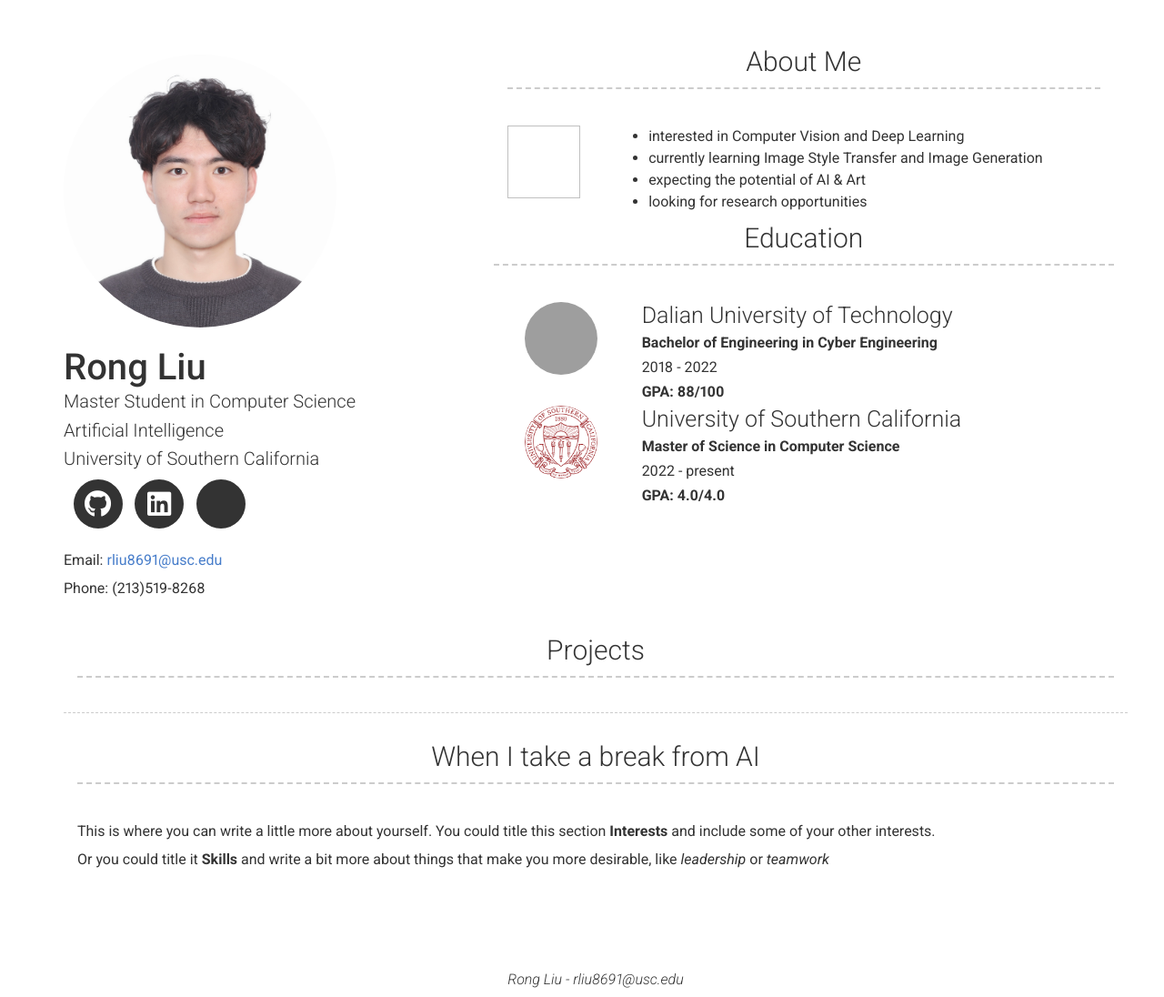
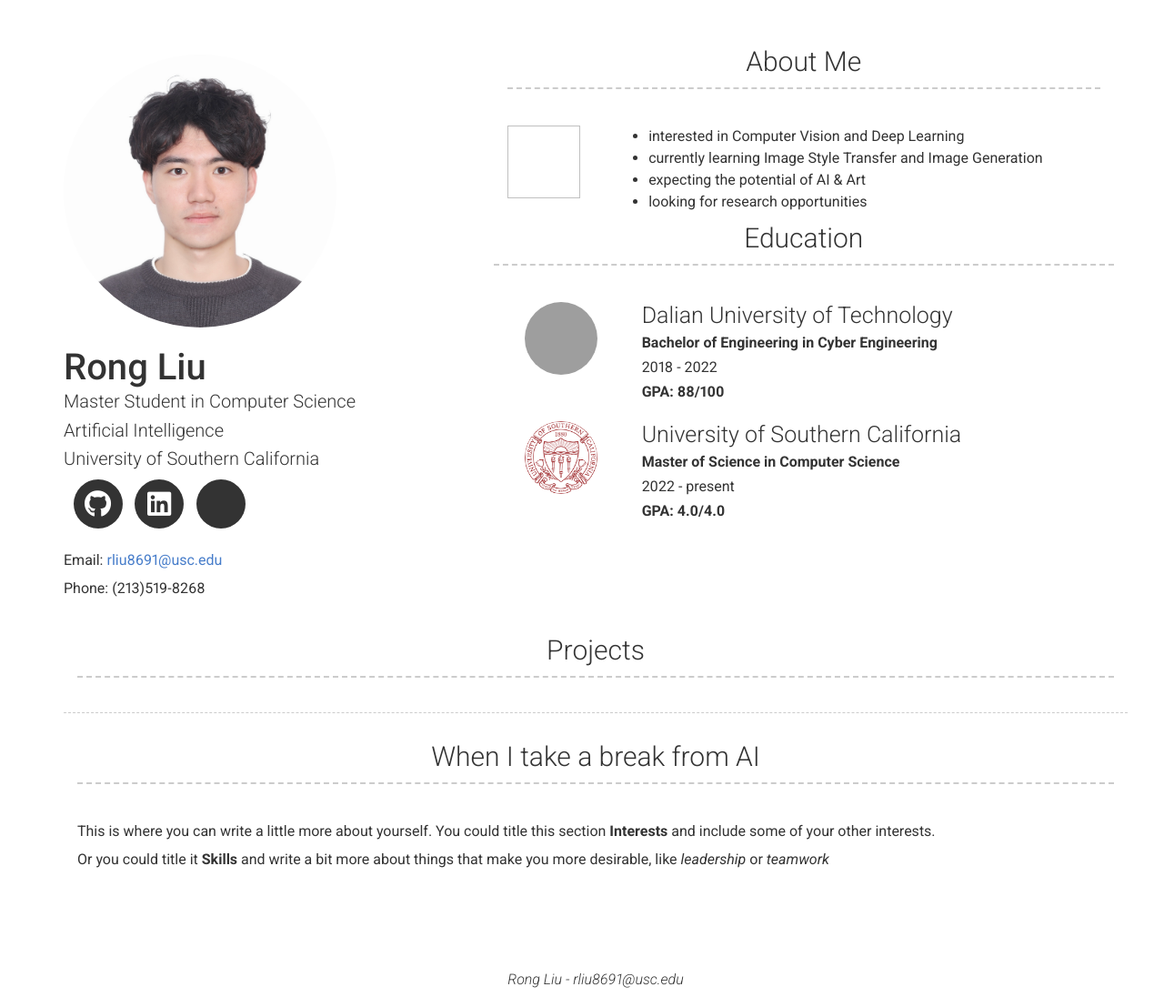
Before and after one commit to RongLiu-Leo/rongliu-leo.github.io, a Jekyll site: the page built from index.md, in a window 1280 px wide. Shown: the whole page at 91% size. Built offline with Jekyll 4.4.1, drawn with Linux system fonts in a browser that asks for light colours; nearby versions of some CDN libraries; a style sheet for code colours, icons or effects is not loaded; grey boxes are pictures that could not be loaded.

Commit message:
Update header.html

```diff
--- a/_includes/header.html
+++ b/_includes/header.html
@@ -79,7 +79,7 @@
           <h4 id="dalian-university-of-technology">Dalian University of Technology</h4>
           <p><b>Bachelor of Engineering in Cyber Engineering</b></p>
           <p>2018 - 2022</p>
-          <p><strong>GPA: 88/100</strong></p>
+          <p style="margin-bottom: 20px;"><strong>GPA: 88/100</strong></p>
         </div>
         <div class="col-xs-12 col-sm-12 col-md-3 col-lg-3 no-print">
           <img src="images/USC.png" style="
```
